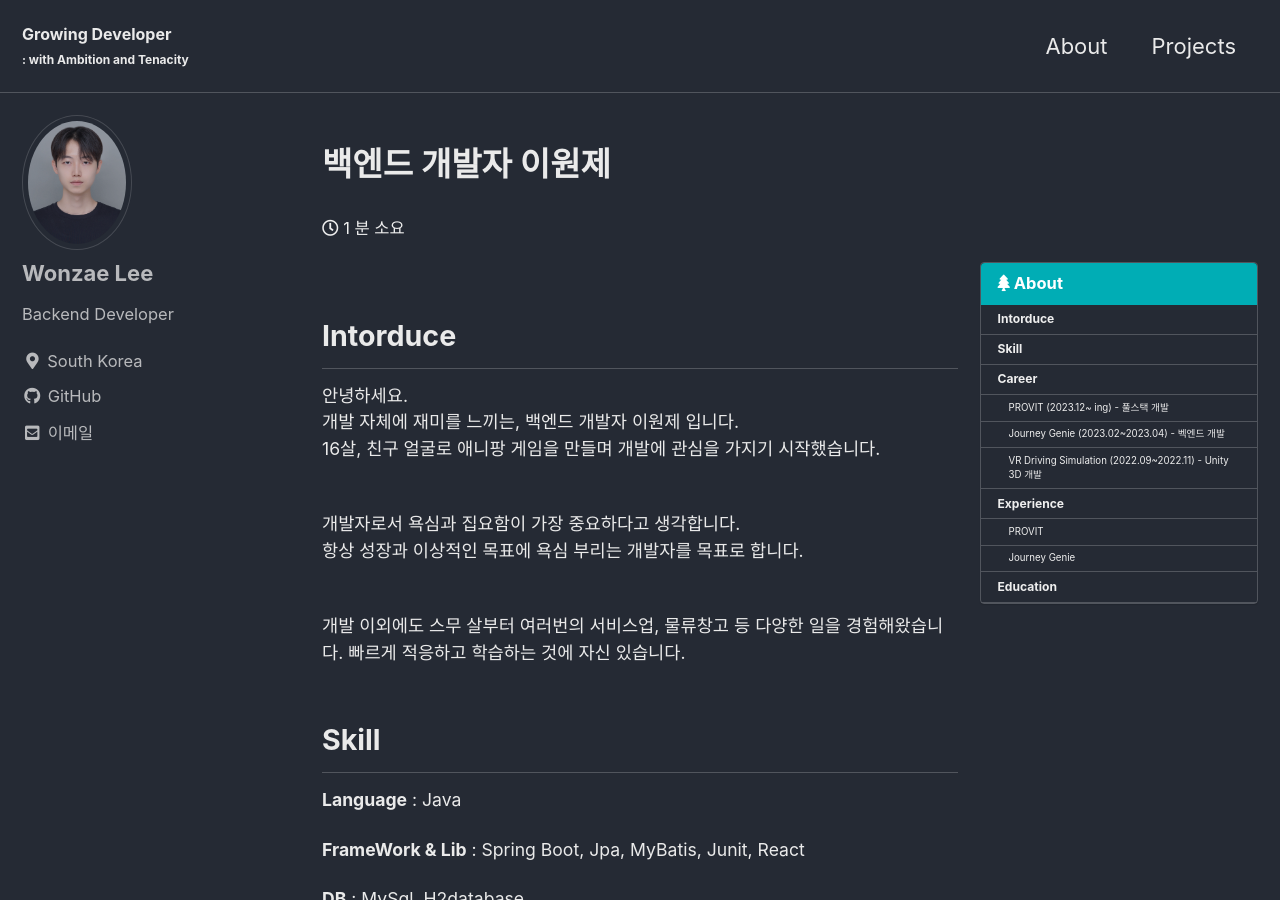
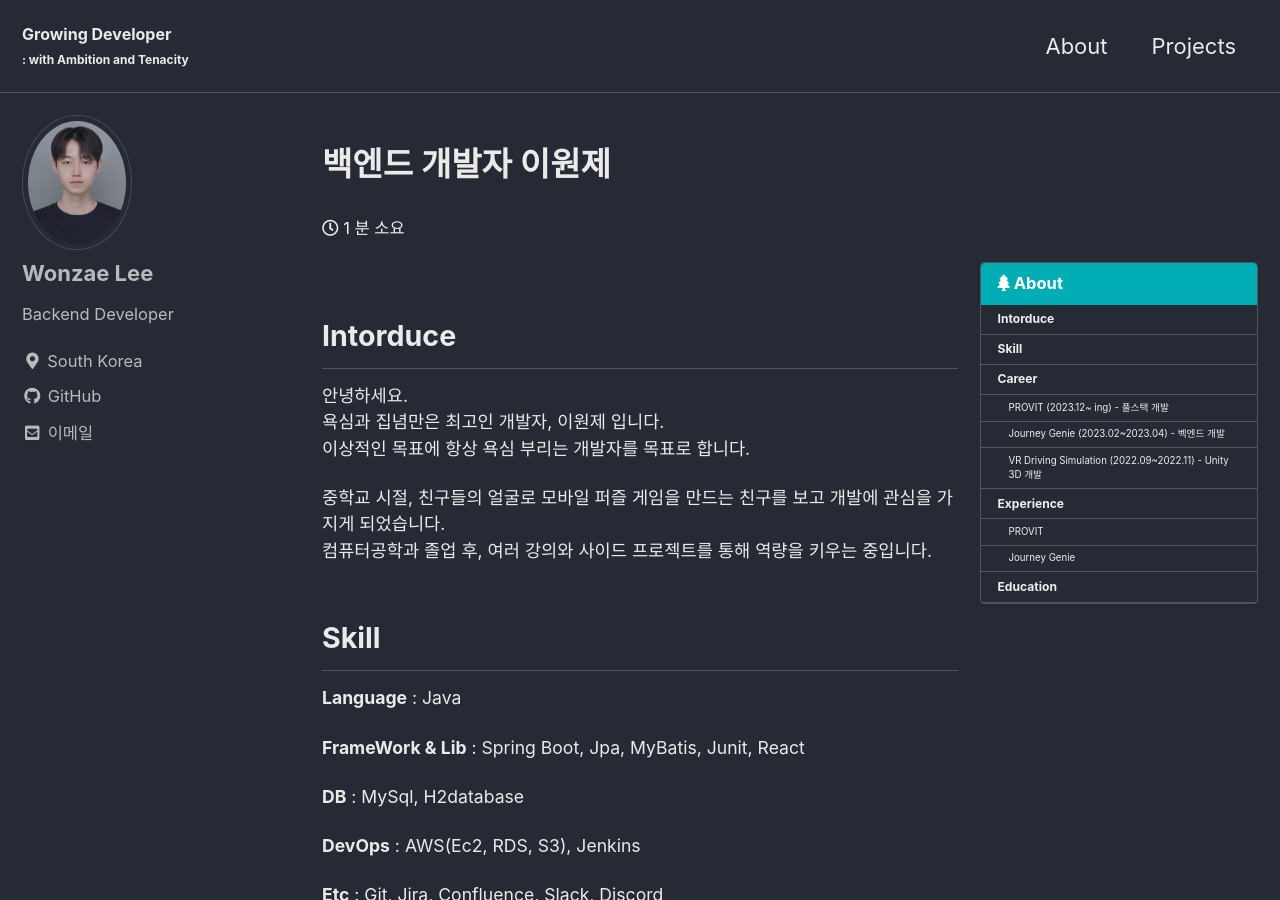
Before and after one commit to one-zeze/one-zeze.github.io, a Jekyll site: the page built from _posts/2024-03-29-about.md, in a window 1280 px wide and 900 px high. Built offline with Jekyll 4.4.1, drawn with Linux system fonts in a browser that asks for light colours; cached includes are drawn as plain includes; some of the changed text lies outside the part shown.

Commit message:
Update about.md

```diff
--- a/_posts/2024-03-29-about.md
+++ b/_posts/2024-03-29-about.md
@@ -16,16 +16,14 @@ last_modified_at: 2024-04-05
 ## Intorduce
 
 안녕하세요.
-개발 자체에 재미를 느끼는, 백엔드 개발자 이원제 입니다.
-16살, 친구 얼굴로 애니팡 게임을 만들며 개발에 관심을 가지기 시작했습니다.
+욕심과 집념만은 최고인 개발자, 이원제 입니다.
+이상적인 목표에 항상 욕심 부리는 개발자를 목표로 합니다.
 
-<br>
-개발자로서 욕심과 집요함이 가장 중요하다고 생각합니다.
-항상 성장과 이상적인 목표에 욕심 부리는 개발자를 목표로 합니다.
+중학교 시절, 친구들의 얼굴로 모바일 퍼즐 게임을 만드는 친구를 보고 개발에 관심을 가지게 되었습니다.
+컴퓨터공학과 졸업 후, 여러 강의와 사이드 프로젝트를 통해 역량을 키우는 중입니다.
 
-<br>
-개발 이외에도 스무 살부터 여러번의 서비스업, 물류창고 등 다양한 일을 경험해왔습니다.
-빠르게 적응하고 학습하는 것에 자신 있습니다.
+<!-- 개발 이외에도 스무 살부터 여러번의 서비스업, 물류창고 등 다양한 일을 경험해왔습니다.
+빠르게 적응하고 학습하는 것에 자신 있습니다. -->
 
 <!-- Stack -->
 
@@ -78,11 +76,9 @@ Oculus Meta Quest2를 사용하여 가상환경에서 운전을 체험하는 애
 
 **Develope**
 
-- Oauth 2.0 로그인 기능 구현
+- 소셜 로그인 기능 구현
 - Google SMTP 활용하여 이메일 인증 기능 구현
 - 회원, 일정 등 전반적인 CRUD API 개발
-
-<br>
 
 **Etc**
 
@@ -103,19 +99,14 @@ Oculus Meta Quest2를 사용하여 가상환경에서 운전을 체험하는 애
 **Develope**
 
 - 사용자가 입력한 출발/도착지에 대한 기차, 버스 운행정보(시간표, 운임요금 등) 조회 기능 구현
-- 양방향 매핑 관계인 Entity 조회시, stackoverflow(순환참조) 방지를 위해 Dto 클래스 사용
-- 중복 회원가입 방지를 위해 BackEnd 단에서 중복 검증 구현
+- 양방향 매핑 관계인 Entity 순환참조 방지
 - 회원 정보 조회, 수정, 삭제 기능 구현
 - jQuery Ajax 사용하여 내부 API 서버 연결
-
-<br>
 
 **Etc**
 
 - 주간 회의와 일일 회의를 주도하여 작업 일정표를 조율하였고, 효율적인 협업을 위해 노력함.
 - 해결했던 에러들을 개인적으로 기록하여 팀원들과 공유하여, 팀 생산성 증가에 기여함.
-
----
 
 <!-- Activity -->
 
```
